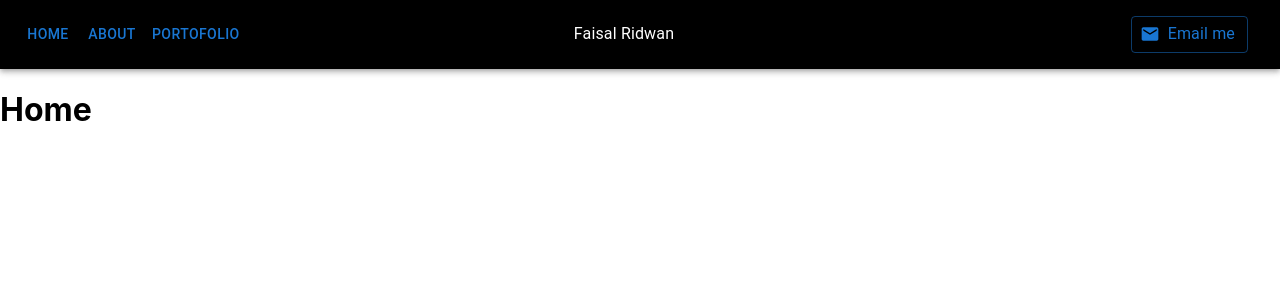
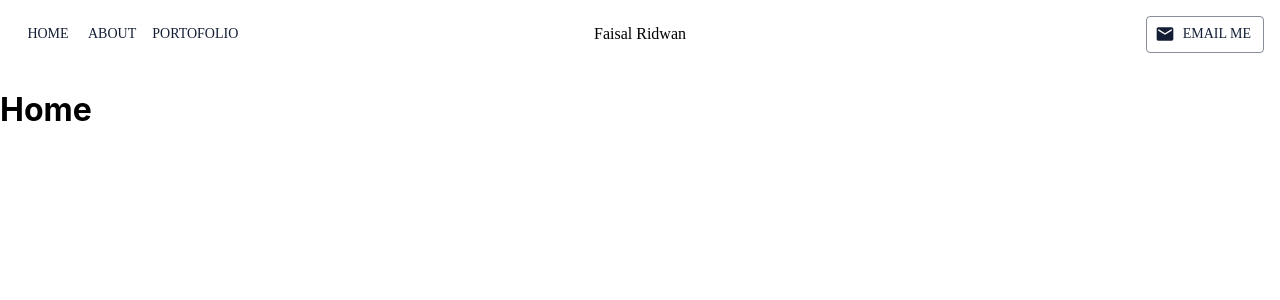
Before and after one commit to faisalridwan55/personal-web-v2, a JavaScript app: page / in a window 1280 px wide. Shown: the top 300 px of the page. Built offline with nearby package versions, Linux system fonts and the light colour scheme; the HTML template or start-up script is replaced by a standard one.

Commit message:
Add theme

```diff
--- a/src/App.js
+++ b/src/App.js
@@ -1,5 +1,6 @@
 import { createBrowserRouter, RouterProvider } from "react-router-dom";
 import Layout from "./components/layout";
+import About from "./pages/about";
 import ErrorPage from "./pages/error-page";
 import Home from "./pages/home";
 
@@ -7,16 +8,22 @@ function App() {
 	const router = createBrowserRouter([
 		{
 			path: "/",
-			element: <Home />,
+			element: <Layout />,
 			errorElement: <ErrorPage />,
+			children: [
+				{
+					index: true,
+					element: <Home />,
+				},
+				{
+					path: "about",
+					element: <About />,
+				},
+			],
 		},
 	]);
 
-	return (
-		<Layout>
-			<RouterProvider router={router} />
-		</Layout>
-	);
+	return <RouterProvider router={router} />;
 }
 
 export default App;
--- a/src/components/header.js
+++ b/src/components/header.js
@@ -1,3 +1,4 @@
+import Slide from "@mui/material/Slide";
 import AppBar from "@mui/material/AppBar";
 import Button from "@mui/material/Button";
 import MenuIcon from "@mui/icons-material/Menu";
@@ -6,17 +7,18 @@ import Typography from "@mui/material/Typography";
 import EmailIcon from "@mui/icons-material/Email";
 
 import { FlexBox, FlexRow } from "./grid";
+import Grid from "@mui/material/Unstable_Grid2/Grid2";
 
 const pages = ["Home", "About", "Portofolio"];
 
 const ContactButton = (
-	<FlexRow justifyContent="flex-end" mr={{ xs: 1, md: 2 }} p={2}>
+	<FlexRow justifyContent="flex-end" mr={{ xs: 1, md: 2 }} py={2}>
 		<Button
 			variant="outlined"
 			startIcon={<EmailIcon />}
 			sx={{ px: 1.5, display: { xs: "none", md: "flex" } }}
 		>
-			<Typography sx={{ textTransform: "none" }}>Email me</Typography>
+			Email me
 		</Button>
 		<Button
 			variant="outlined"
@@ -46,8 +48,11 @@ const DesktopElement = (
 const MobileElement = (
 	<FlexRow sx={{ display: { xs: "flex", sm: "none" } }}>
 		<FlexBox ml={1} justifyContent="center">
-			<IconButton sx={{ justifyContent: "flex-start" }} size="large">
-				<MenuIcon sx={{ color: "white" }} />
+			<IconButton
+				size="large"
+				sx={{ justifyContent: "flex-start", width: "fit-content" }}
+			>
+				<MenuIcon />
 			</IconButton>
 		</FlexBox>
 		<FlexRow alignItems="center" justifyContent="center">
@@ -59,10 +64,12 @@ const MobileElement = (
 
 function Header() {
 	return (
-		<AppBar position="static" sx={{ backgroundColor: "black" }}>
-			{DesktopElement}
-			{MobileElement}
-		</AppBar>
+		<Slide direction="down" in={true} timeout={1000} mountOnEnter>
+			<Grid>
+				{DesktopElement}
+				{MobileElement}
+			</Grid>
+		</Slide>
 	);
 }
 export default Header;
--- a/src/components/layout.js
+++ /dev/null
@@ -1,12 +0,0 @@
-import Header from "./header";
-
-const Layout = ({ children }) => {
-	return (
-		<div style={{ minHeight: "100vh" }}>
-			<Header />
-			{children}
-		</div>
-	);
-};
-
-export default Layout;
--- /dev/null
+++ b/src/components/layout/index.js
@@ -0,0 +1,17 @@
+import { Outlet } from "react-router-dom";
+import { ThemeProvider } from "@mui/material/styles";
+import Header from "../header";
+import theme from "./theme";
+
+const Layout = () => {
+	return (
+		<div style={{ minHeight: "100vh" }}>
+			<ThemeProvider theme={theme}>
+				<Header />
+				<Outlet />
+			</ThemeProvider>
+		</div>
+	);
+};
+
+export default Layout;
--- /dev/null
+++ b/src/components/layout/theme.js
@@ -0,0 +1,76 @@
+import { createTheme } from "@mui/material/styles";
+
+const themeOptions = {
+	palette: {
+		type: "light",
+		primary: {
+			main: "#131e35",
+		},
+		secondary: {
+			main: "#00acc1",
+		},
+		background: {
+			default: "#ffffff",
+			paper: "#ffffff",
+		},
+		text: {
+			primary: "rgba(6,6,6,0.87)",
+			secondary: "rgba(0,0,0,0.54)",
+			disabled: "rgba(0,0,0,0.38)",
+			hint: "rgba(0,0,0,0.38)",
+		},
+		error: {
+			main: "#f44336",
+		},
+		info: {
+			main: "#2196f3",
+		},
+	},
+	typography: {
+		h1: {
+			fontFamily: "Lilita One",
+		},
+		h2: {
+			fontFamily: "Lilita One",
+		},
+		h3: {
+			fontFamily: "Lilita One",
+		},
+		h4: {
+			fontFamily: "Lilita One",
+		},
+		h5: {
+			fontFamily: "Lilita One",
+		},
+		h6: {
+			fontFamily: "Lilita One",
+		},
+		body2: {
+			fontFamily: "Vesper Libre",
+		},
+		body1: {
+			fontFamily: "Vesper Libre",
+		},
+		subtitle1: {
+			fontFamily: "Vesper Libre",
+		},
+		subtitle2: {
+			fontFamily: "Vesper Libre",
+		},
+		button: {
+			fontFamily: "Lilita One",
+			fontWeight: 500,
+		},
+		caption: {
+			fontFamily: "Vesper Libre",
+		},
+		overline: {
+			fontFamily: "Vesper Libre",
+		},
+		fontFamily: "Vesper Libre",
+	},
+};
+
+const theme = createTheme(themeOptions);
+
+export default theme;
--- /dev/null
+++ b/src/pages/about.js
@@ -0,0 +1,5 @@
+const About = () => {
+	return <h1>About</h1>;
+};
+
+export default About;
--- a/src/pages/home.js
+++ b/src/pages/home.js
@@ -1,5 +1,9 @@
 const Home = () => {
-  return <h1>Home</h1>;
+	return (
+		<>
+			<h1>Home</h1>
+		</>
+	);
 };
 
 export default Home;
```
